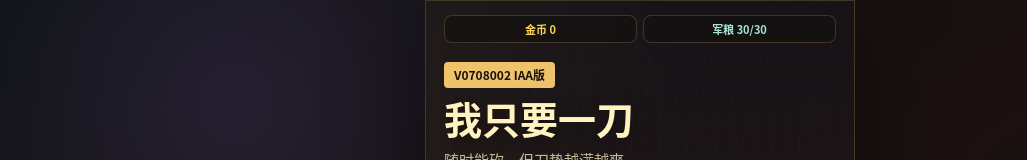
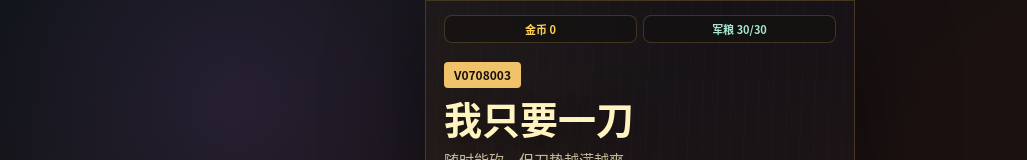
Before and after one commit to HubinAI/one-blade-h5-prototype, a React (Vite) app: page / in a window 1280 px wide. Shown: the top 160 px of the page, without its empty margins (0-1027 px from the left). Built offline with nearby package versions, Linux system fonts and the light colour scheme.

Commit message:
V0708003: remove IAA suffix from version display
- bump-version.cjs no longer adds 'IAA版' suffix
- update version markers in all 6 target files to plain V+MMDD+NNN format

```diff
--- a/index.html
+++ b/index.html
@@ -4,7 +4,7 @@
     <meta charset="UTF-8" />
     <meta name="viewport" content="width=device-width, initial-scale=1.0, maximum-scale=1.0, user-scalable=no" />
     <meta name="theme-color" content="#150e0a" />
-    <title>我只要一刀 V0708002 IAA版</title>
+    <title>我只要一刀 V0708003</title>
   </head>
   <body>
     <div id="root"></div>
--- a/package.json
+++ b/package.json
@@ -1,7 +1,7 @@
 {
   "name": "one-blade-h5-prototype",
   "private": true,
-  "version": "0708.002",
+  "version": "0708.003",
   "type": "module",
   "scripts": {
     "dev": "vite --host 0.0.0.0",
--- a/src/components/MainMenu.tsx
+++ b/src/components/MainMenu.tsx
@@ -45,7 +45,7 @@ export function MainMenu({
       </div>
 
       <div className="title-block title-block-v4">
-        <span className="seal">V0708002 IAA版</span>
+        <span className="seal">V0708003</span>
         <h1>我只要一刀</h1>
         <p>随时能砍，但刀势越满越爽</p>
       </div>
--- a/src/components/ResultScreen.tsx
+++ b/src/components/ResultScreen.tsx
@@ -27,7 +27,7 @@ export function ResultScreen({
 
   return (
     <section className="screen result-screen result-screen-v5">
-      <span className="version-tag">我只要一刀 V0708002 IAA版</span>
+      <span className="version-tag">我只要一刀 V0708003</span>
 
       <div className="result-header">
         <div className={`result-medal ${result.win ? "win" : "lost"}`}>{result.rating}</div>
--- a/src/game/Game.ts
+++ b/src/game/Game.ts
@@ -1226,7 +1226,7 @@ export class Game {
     ctx.fillText(`分 ${Math.floor(this.score)}`, 374, 45);
     ctx.fillStyle = "rgba(255, 211, 90, 0.68)";
     ctx.font = '800 10px "Microsoft YaHei", sans-serif';
-    ctx.fillText("V0708002", 374, 66);
+    ctx.fillText("V0708003", 374, 66);
 
     ctx.textAlign = "center";
     for (let i = 0; i < this.maxHp; i += 1) {
```
Also changed, not shown: bump-version.cjs (+7 -6 lines), 1 other file (tests, documents, lock files or other folders).
